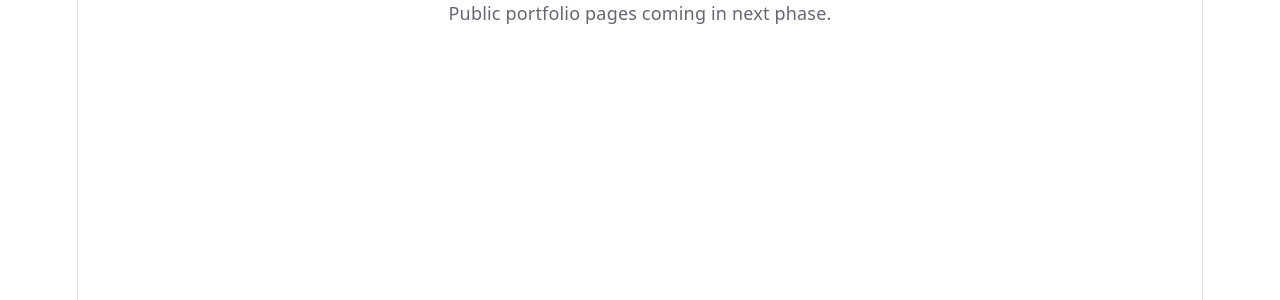
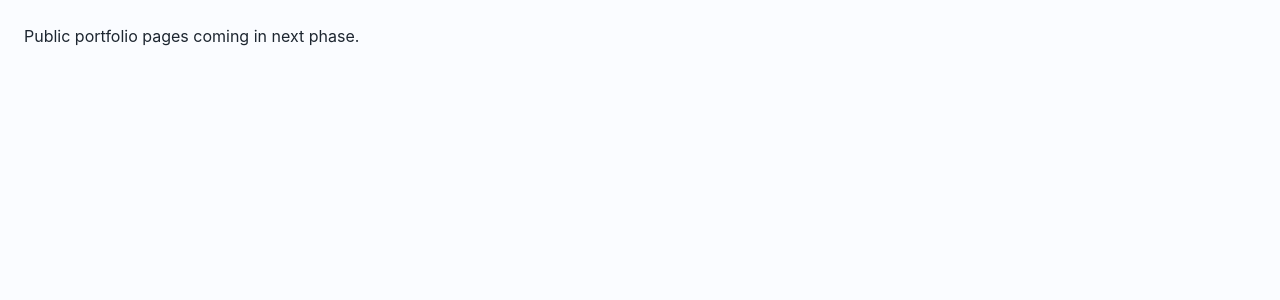
Before and after one commit to emxth/portfolio, a React (Vite) app in the folder client/: page / in a window 1280 px wide. Shown: the top 300 px of the page. Built offline with nearby package versions, Linux system fonts and the light colour scheme.

Commit message:
Initiate styles

```diff
--- a/client/src/App.css
+++ b/client/src/App.css
@@ -1,4 +1,4 @@
-.counter {
+/* .counter {
   font-size: 16px;
   padding: 5px 10px;
   border-radius: 5px;
@@ -181,4 +181,4 @@
     right: 0;
     border-right-color: var(--border);
   }
-}
+} */
--- a/client/src/index.css
+++ b/client/src/index.css
@@ -1,111 +1,119 @@
+@import "tailwindcss";
+
 :root {
-  --text: #6b6375;
-  --text-h: #08060d;
-  --bg: #fff;
-  --border: #e5e4e7;
-  --code-bg: #f4f3ec;
-  --accent: #aa3bff;
-  --accent-bg: rgba(170, 59, 255, 0.1);
-  --accent-border: rgba(170, 59, 255, 0.5);
-  --social-bg: rgba(244, 243, 236, 0.5);
-  --shadow:
-    rgba(0, 0, 0, 0.1) 0 10px 15px -3px, rgba(0, 0, 0, 0.05) 0 4px 6px -2px;
+  --background: 210 100% 99%;
+  --foreground: 210 25% 15%;
 
-  --sans: system-ui, 'Segoe UI', Roboto, sans-serif;
-  --heading: system-ui, 'Segoe UI', Roboto, sans-serif;
-  --mono: ui-monospace, Consolas, monospace;
+  --card: 0 0% 100%;
+  --card-foreground: 210 25% 15%;
 
-  font: 18px/145% var(--sans);
-  letter-spacing: 0.18px;
-  color-scheme: light dark;
-  color: var(--text);
-  background: var(--bg);
-  font-synthesis: none;
-  text-rendering: optimizeLegibility;
-  -webkit-font-smoothing: antialiased;
-  -moz-osx-font-smoothing: grayscale;
+  --popover: 0 0% 100%;
+  --popover-foreground: 210 25% 15%;
 
-  @media (max-width: 1024px) {
-    font-size: 16px;
-  }
+  --primary: 199 89% 48%;
+  --primary-foreground: 0 0% 100%;
+
+  --secondary: 199 60% 94%;
+  --secondary-foreground: 199 50% 25%;
+
+  --muted: 210 20% 96%;
+  --muted-foreground: 210 10% 45%;
+
+  --accent: 199 70% 90%;
+  --accent-foreground: 199 50% 20%;
+
+  --destructive: 0 84% 60%;
+  --destructive-foreground: 0 0% 100%;
+
+  --border: 210 20% 90%;
+  --input: 210 20% 90%;
+  --ring: 199 89% 48%;
+
+  --radius: 0.75rem;
+
+  --nav-bg: 0 0% 100% / 0.85;
+  --hero-gradient-from: 199 89% 48%;
+  --hero-gradient-to: 199 70% 60%;
+  --section-alt: 199 60% 97%;
 }
 
-@media (prefers-color-scheme: dark) {
-  :root {
-    --text: #9ca3af;
-    --text-h: #f3f4f6;
-    --bg: #16171d;
-    --border: #2e303a;
-    --code-bg: #1f2028;
-    --accent: #c084fc;
-    --accent-bg: rgba(192, 132, 252, 0.15);
-    --accent-border: rgba(192, 132, 252, 0.5);
-    --social-bg: rgba(47, 48, 58, 0.5);
-    --shadow:
-      rgba(0, 0, 0, 0.4) 0 10px 15px -3px, rgba(0, 0, 0, 0.25) 0 4px 6px -2px;
-  }
+.dark {
+  --background: 215 28% 7%;
+  --foreground: 210 20% 92%;
 
-  #social .button-icon {
-    filter: invert(1) brightness(2);
-  }
+  --card: 215 25% 11%;
+  --card-foreground: 210 20% 92%;
+
+  --popover: 215 25% 11%;
+  --popover-foreground: 210 20% 92%;
+
+  --primary: 199 89% 48%;
+  --primary-foreground: 0 0% 100%;
+
+  --secondary: 215 25% 16%;
+  --secondary-foreground: 210 20% 85%;
+
+  --muted: 215 20% 16%;
+  --muted-foreground: 210 10% 55%;
+
+  --accent: 215 25% 18%;
+  --accent-foreground: 199 70% 70%;
+
+  --destructive: 0 62% 30%;
+  --destructive-foreground: 210 20% 92%;
+
+  --border: 215 20% 18%;
+  --input: 215 20% 18%;
+  --ring: 199 89% 48%;
+
+  --nav-bg: 215 28% 7% / 0.85;
+  --hero-gradient-from: 199 70% 30%;
+  --hero-gradient-to: 215 40% 15%;
+  --section-alt: 215 25% 9%;
+}
+
+* {
+  border-color: hsl(var(--border));
+}
+
+html {
+  scroll-behavior: smooth;
 }
 
 body {
   margin: 0;
+  min-height: 100vh;
+  background-color: hsl(var(--background));
+  color: hsl(var(--foreground));
+  transition: background-color 300ms ease, color 300ms ease;
 }
 
-#root {
-  width: 1126px;
-  max-width: 100%;
-  margin: 0 auto;
-  text-align: center;
-  border-inline: 1px solid var(--border);
-  min-height: 100svh;
-  display: flex;
-  flex-direction: column;
-  box-sizing: border-box;
-}
+/* token utility aliases */
+.bg-background { background-color: hsl(var(--background)); }
+.text-foreground { color: hsl(var(--foreground)); }
 
-h1,
-h2 {
-  font-family: var(--heading);
-  font-weight: 500;
-  color: var(--text-h);
-}
+.bg-card { background-color: hsl(var(--card)); }
+.text-card-foreground { color: hsl(var(--card-foreground)); }
 
-h1 {
-  font-size: 56px;
-  letter-spacing: -1.68px;
-  margin: 32px 0;
-  @media (max-width: 1024px) {
-    font-size: 36px;
-    margin: 20px 0;
-  }
-}
-h2 {
-  font-size: 24px;
-  line-height: 118%;
-  letter-spacing: -0.24px;
-  margin: 0 0 8px;
-  @media (max-width: 1024px) {
-    font-size: 20px;
-  }
-}
-p {
-  margin: 0;
-}
+.bg-popover { background-color: hsl(var(--popover)); }
+.text-popover-foreground { color: hsl(var(--popover-foreground)); }
 
-code,
-.counter {
-  font-family: var(--mono);
-  display: inline-flex;
-  border-radius: 4px;
-  color: var(--text-h);
-}
+.bg-primary { background-color: hsl(var(--primary)); }
+.text-primary { color: hsl(var(--primary)); }
+.text-primary-foreground { color: hsl(var(--primary-foreground)); }
 
-code {
-  font-size: 15px;
-  line-height: 135%;
-  padding: 4px 8px;
-  background: var(--code-bg);
-}
+.bg-secondary { background-color: hsl(var(--secondary)); }
+.text-secondary-foreground { color: hsl(var(--secondary-foreground)); }
+
+.bg-muted { background-color: hsl(var(--muted)); }
+.text-muted-foreground { color: hsl(var(--muted-foreground)); }
+
+.bg-accent { background-color: hsl(var(--accent)); }
+.text-accent-foreground { color: hsl(var(--accent-foreground)); }
+
+.bg-section-alt { background-color: hsl(var(--section-alt)); }
+
+.border-border { border-color: hsl(var(--border)); }
+.border-input { border-color: hsl(var(--input)); }
+
+.ring-ring { --tw-ring-color: hsl(var(--ring)); }
```
